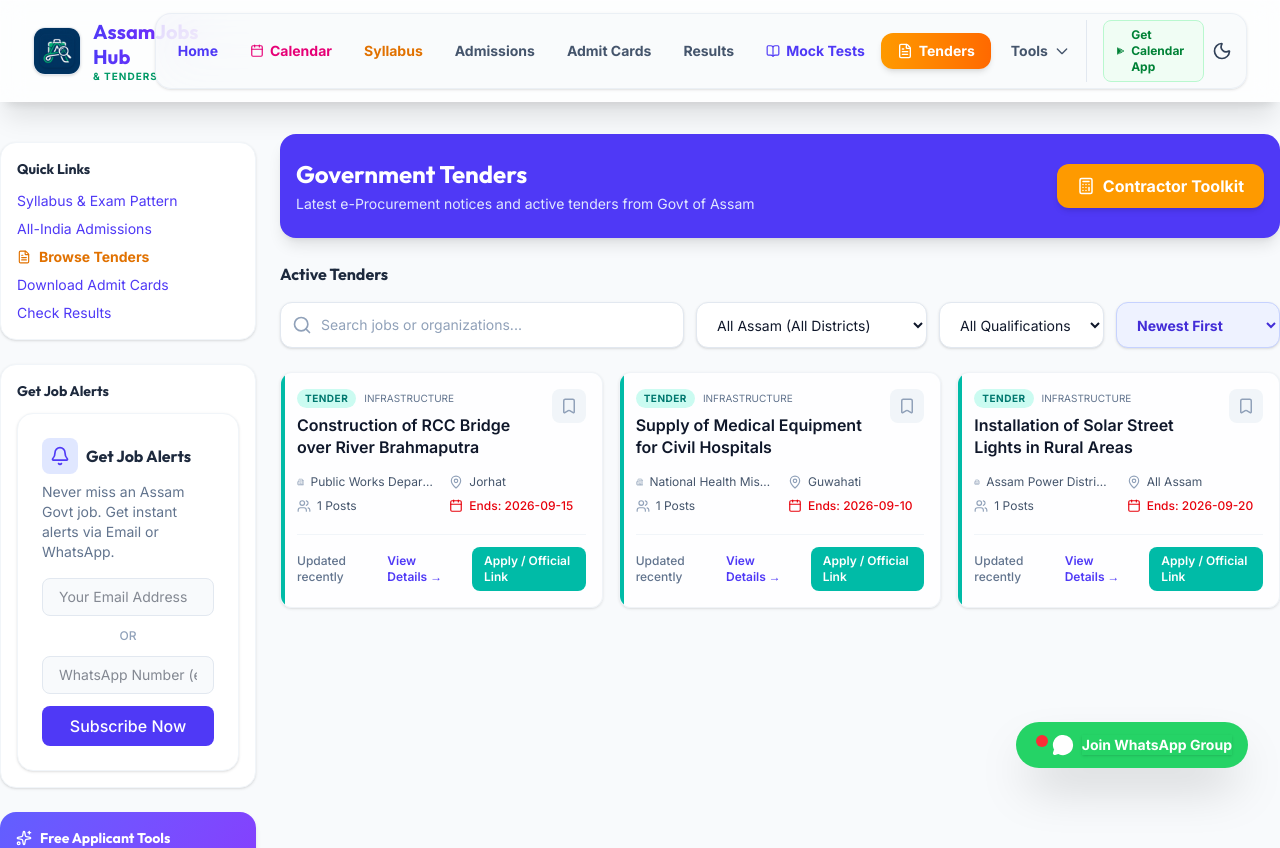
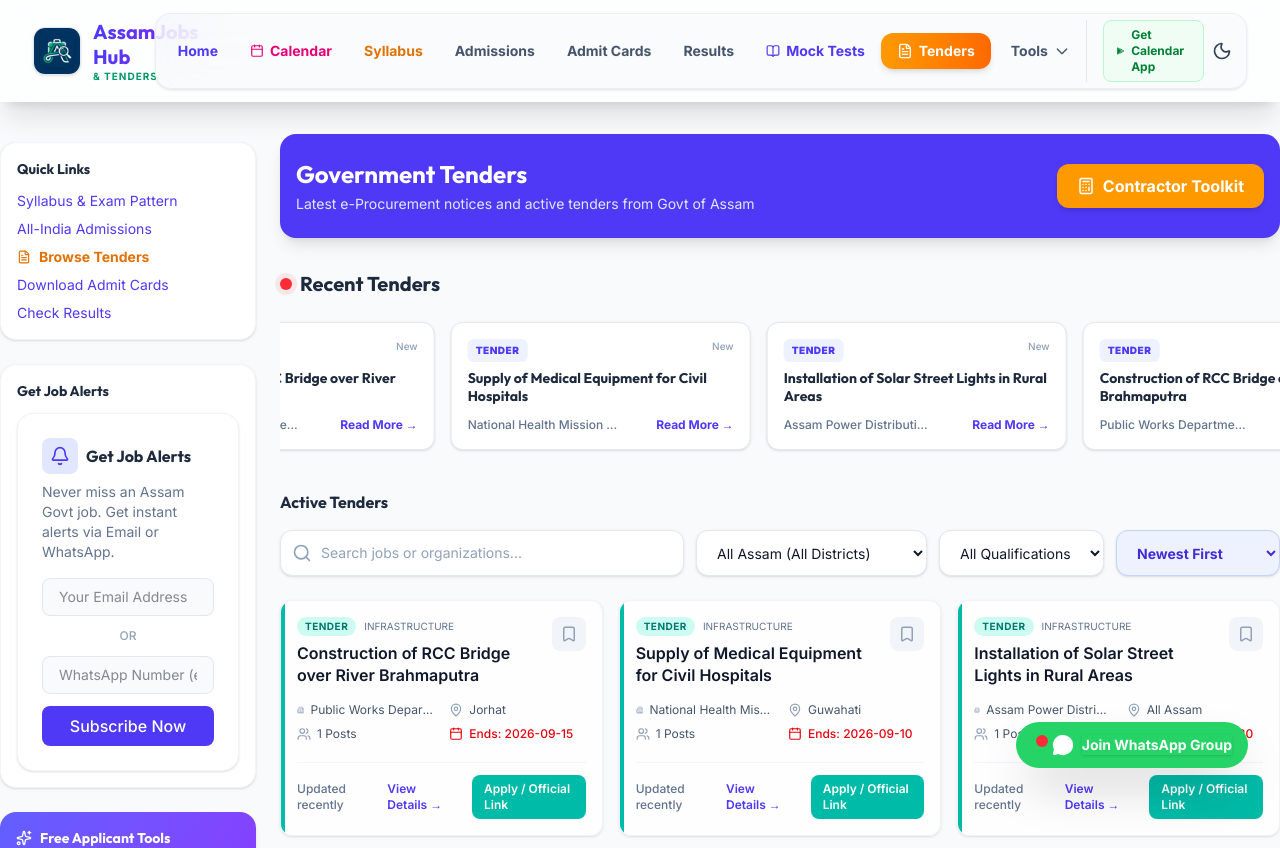
Before and after one commit to uzzaldutta/assamjobs-hub, a Next.js app: page /tenders in a window 1280 px wide. Shown: the top 848 px of the page. Built offline with nearby package versions, Linux system fonts and the light colour scheme; no server answers; the database is empty.

Commit message:
feat: Add RecentMarquee component and deploy to all feed pages (Tenders, Admit Cards, Results, Admissions)

```diff
--- a/src/app/admissions/page.tsx
+++ b/src/app/admissions/page.tsx
@@ -1,4 +1,5 @@
 import FeedList from "@/components/FeedList";
+import RecentMarquee from "@/components/RecentMarquee";
 import { GraduationCap } from "lucide-react";
 import Link from "next/link";
 import { supabase } from "@/lib/supabase";
@@ -35,7 +36,8 @@ export default async function AdmissionsPage() {
         <p className="text-indigo-100 text-sm mb-2">Latest admission notifications for top colleges, universities, and institutes</p>
       </div>
 
-      <div className="px-4 md:px-0 relative z-10 grid grid-cols-1 mt-6">
+      <div className="px-4 md:px-0 relative z-10 grid grid-cols-1 mt-2">
+        <RecentMarquee jobs={allAdmissions.slice(0, 8)} title="Recent Admissions" />
         <div className="flex items-center justify-between mb-4">
           <h3 className="font-bold text-slate-800 dark:text-slate-100">All-India & Assam Admissions</h3>
         </div>
--- a/src/app/admit-cards/page.tsx
+++ b/src/app/admit-cards/page.tsx
@@ -1,4 +1,5 @@
 import FeedList from "@/components/FeedList";
+import RecentMarquee from "@/components/RecentMarquee";
 import { CreditCard } from "lucide-react";
 import Link from "next/link";
 import { supabase } from "@/lib/supabase";
@@ -38,7 +39,8 @@ export default async function AdmitCardsPage() {
         <p className="text-indigo-100 text-sm mb-2">Get the latest hall tickets for upcoming exams</p>
       </div>
 
-      <div className="px-4 md:px-0 relative z-10 grid grid-cols-1 mt-6">
+      <div className="px-4 md:px-0 relative z-10 grid grid-cols-1 mt-2">
+        <RecentMarquee jobs={allAdmitCards.slice(0, 8)} title="Recent Admit Cards" />
         <div className="flex items-center justify-between mb-4">
           <h3 className="font-bold text-slate-800 dark:text-slate-100">Latest Admit Cards</h3>
         </div>
--- a/src/app/page.tsx
+++ b/src/app/page.tsx
@@ -2,6 +2,7 @@ import FilterBar from "@/components/FilterBar";
 import FeedList from "@/components/FeedList";
 import SubscribeForm from "@/components/SubscribeForm";
 import JobCard from "@/components/JobCard";
+import RecentMarquee from "@/components/RecentMarquee";
 import { Search } from "lucide-react";
 import Link from "next/link";
 import { supabase } from "@/lib/supabase";
@@ -68,41 +69,8 @@ export default async function Home() {
       <div className="px-4 md:px-0 relative z-10 grid grid-cols-1 lg:grid-cols-4 gap-6">
 
         {/* Recent Posts Section (Marquee) */}
-        <div className="col-span-1 lg:col-span-4 mt-6">
-          <div className="flex items-center gap-2 mb-4">
-            <span className="relative flex h-3 w-3">
-              <span className="animate-ping absolute inline-flex h-full w-full rounded-full bg-red-400 opacity-75"></span>
-              <span className="relative inline-flex rounded-full h-3 w-3 bg-red-500"></span>
-            </span>
-            <h3 className="text-xl font-bold text-slate-800 dark:text-white">Recent Job Updates</h3>
-          </div>
-
-          <div className="flex overflow-hidden relative w-full group py-2">
-            {/* We render two identical lists side-by-side to create the seamless infinite scroll effect */}
-            {[1, 2].map((listIndex) => (
-              <div key={listIndex} className="flex gap-4 min-w-max animate-marquee pr-4" aria-hidden={listIndex === 2}>
-                {allJobs.filter(job => job.type !== "TENDER").slice(0, 8).map((job) => (
-                  <Link key={`${listIndex}-${job.id}`} href={`/jobs/${job.id}`} className="w-[300px] shrink-0 bg-white dark:bg-slate-900 border border-slate-200 dark:border-slate-800 rounded-xl p-4 shadow-sm hover:shadow-md hover:border-indigo-300 dark:hover:border-indigo-700 transition flex flex-col justify-between cursor-pointer">
-                    <div>
-                      <div className="flex justify-between items-start mb-2">
-                        <span className="text-[10px] font-black uppercase tracking-wider text-indigo-600 dark:text-indigo-400 bg-indigo-50 dark:bg-indigo-900/30 px-2 py-1 rounded-md">
-                          {job.type}
-                        </span>
-                        <span className="text-[10px] text-slate-400 font-medium">New</span>
-                      </div>
-                      <h4 className="font-bold text-slate-800 dark:text-white text-sm line-clamp-2 group-hover:text-indigo-600 dark:group-hover:text-indigo-400 transition-colors leading-tight">
-                        {job.title}
-                      </h4>
-                    </div>
-                    <div className="mt-3 text-xs font-medium text-slate-500 dark:text-slate-400 flex items-center justify-between">
-                      <span className="truncate max-w-[150px]">{job.organization}</span>
-                      <span className="text-indigo-600 dark:text-indigo-400 font-bold">Read More →</span>
-                    </div>
-                  </Link>
-                ))}
-              </div>
-            ))}
-          </div>
+        <div className="col-span-1 lg:col-span-4 mt-2">
+          <RecentMarquee jobs={allJobs.filter(job => job.type !== "TENDER").slice(0, 8)} title="Recent Job Updates" />
         </div>
 
         {/* Center Feed (Jobs) */}
--- a/src/app/results/page.tsx
+++ b/src/app/results/page.tsx
@@ -1,4 +1,5 @@
 import FeedList from "@/components/FeedList";
+import RecentMarquee from "@/components/RecentMarquee";
 import { Award } from "lucide-react";
 import Link from "next/link";
 import { supabase } from "@/lib/supabase";
@@ -35,7 +36,8 @@ export default async function ResultsPage() {
         <p className="text-indigo-100 text-sm mb-2">Check your performance in recent government, board, and university exams</p>
       </div>
 
-      <div className="px-4 md:px-0 relative z-10 grid grid-cols-1 mt-6">
+      <div className="px-4 md:px-0 relative z-10 grid grid-cols-1 mt-2">
+        <RecentMarquee jobs={allResults.slice(0, 8)} title="Recent Results" />
         <div className="flex items-center justify-between mb-4">
           <h3 className="font-bold text-slate-800 dark:text-slate-100">Recently Announced Results</h3>
         </div>
--- a/src/app/tenders/page.tsx
+++ b/src/app/tenders/page.tsx
@@ -1,4 +1,5 @@
 import FeedList from "@/components/FeedList";
+import RecentMarquee from "@/components/RecentMarquee";
 import { FileText, Calculator } from "lucide-react";
 import Link from "next/link";
 import { supabase } from "@/lib/supabase";
@@ -51,7 +52,8 @@ export default async function TendersPage() {
         </div>
       </div>
 
-      <div className="px-4 md:px-0 relative z-10 grid grid-cols-1 mt-6">
+      <div className="px-4 md:px-0 relative z-10 grid grid-cols-1 mt-2">
+        <RecentMarquee jobs={allTenders.slice(0, 8)} title="Recent Tenders" />
         <div className="flex items-center justify-between mb-4">
           <h3 className="font-bold text-slate-800 dark:text-slate-100">Active Tenders</h3>
         </div>
--- /dev/null
+++ b/src/components/RecentMarquee.tsx
@@ -0,0 +1,60 @@
+import Link from "next/link";
+
+interface Job {
+  id: string;
+  title: string;
+  organization: string;
+  type: string;
+  category: string;
+  vacancies?: string;
+  district?: string;
+  lastDate?: string;
+}
+
+interface RecentMarqueeProps {
+  jobs: Job[];
+  title: string;
+}
+
+export default function RecentMarquee({ jobs, title }: RecentMarqueeProps) {
+  if (!jobs || jobs.length === 0) return null;
+
+  return (
+    <div className="w-full mt-6 mb-8">
+      <div className="flex items-center gap-2 mb-4 px-4 md:px-0">
+        <span className="relative flex h-3 w-3">
+          <span className="animate-ping absolute inline-flex h-full w-full rounded-full bg-red-400 opacity-75"></span>
+          <span className="relative inline-flex rounded-full h-3 w-3 bg-red-500"></span>
+        </span>
+        <h3 className="text-xl font-bold text-slate-800 dark:text-white">{title}</h3>
+      </div>
+
+      <div className="flex overflow-hidden relative w-full group py-2">
+        {/* We render two identical lists side-by-side to create the seamless infinite scroll effect */}
+        {[1, 2].map((listIndex) => (
+          <div key={listIndex} className="flex gap-4 min-w-max animate-marquee pr-4" aria-hidden={listIndex === 2}>
+            {jobs.map((job) => (
+              <Link key={`${listIndex}-${job.id}`} href={`/jobs/${job.id}`} className="w-[300px] shrink-0 bg-white dark:bg-slate-900 border border-slate-200 dark:border-slate-800 rounded-xl p-4 shadow-sm hover:shadow-md hover:border-indigo-300 dark:hover:border-indigo-700 transition flex flex-col justify-between cursor-pointer">
+                <div>
+                  <div className="flex justify-between items-start mb-2">
+                    <span className="text-[10px] font-black uppercase tracking-wider text-indigo-600 dark:text-indigo-400 bg-indigo-50 dark:bg-indigo-900/30 px-2 py-1 rounded-md">
+                      {job.type}
+                    </span>
+                    <span className="text-[10px] text-slate-400 font-medium">New</span>
+                  </div>
+                  <h4 className="font-bold text-slate-800 dark:text-white text-sm line-clamp-2 group-hover:text-indigo-600 dark:group-hover:text-indigo-400 transition-colors leading-tight">
+                    {job.title}
+                  </h4>
+                </div>
+                <div className="mt-3 text-xs font-medium text-slate-500 dark:text-slate-400 flex items-center justify-between">
+                  <span className="truncate max-w-[150px]">{job.organization}</span>
+                  <span className="text-indigo-600 dark:text-indigo-400 font-bold">Read More →</span>
+                </div>
+              </Link>
+            ))}
+          </div>
+        ))}
+      </div>
+    </div>
+  );
+}
```
